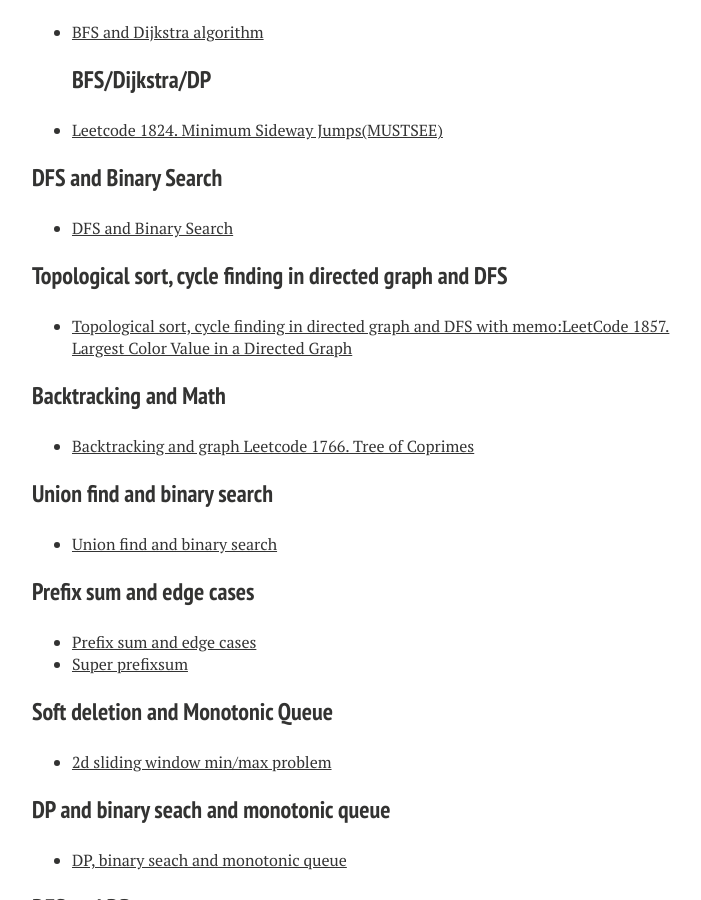
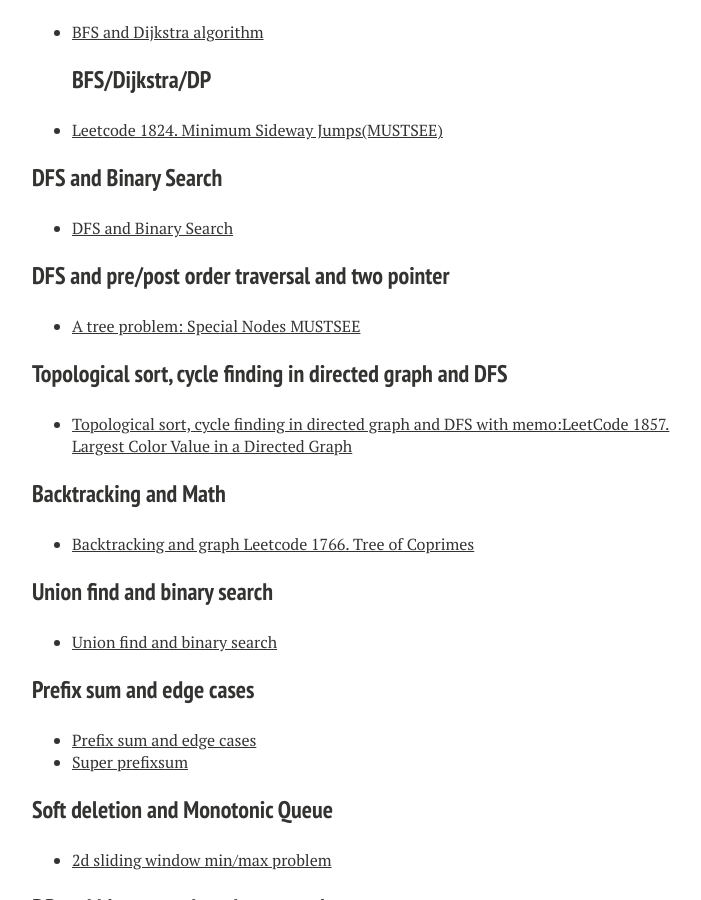
Before and after one commit to xiaokeshen/xiaokeshen.github.io, a Jekyll site: the page built from SoftwareEngineering/index.md, in a window 1280 px wide and 900 px high, scrolled down 7563 px. Shown: the whole window, without its empty margins (288-989 px from the left). Built offline with Jekyll 4.4.1, drawn with Linux system fonts in a browser that asks for light colours; nearby versions of some CDN libraries; some of the changed text lies outside the part shown.

Commit message:
Add one tree problem

```diff
--- a/SoftwareEngineering/index.md
+++ b/SoftwareEngineering/index.md
@@ -262,6 +262,9 @@
 ### DFS and Binary Search
 - [DFS and Binary Search](https://medium.com/@jim.morris.shen/bfs-and-binary-search-9c74760a34c4?source=friends_link&sk=987f61b4b5f01a4c7228e2be899ef29e)
 
+### DFS and pre/post order traversal and two pointer
+- [A tree problem: Special Nodes MUSTSEE](https://jimmy-shen.medium.com/a-tree-problem-speci-6c8208625701)
+
 ### Topological sort, cycle finding in directed graph and DFS
 - [Topological sort, cycle finding in directed graph and DFS with memo:LeetCode 1857. Largest Color Value in a Directed Graph](https://jimmy-shen.medium.com/topological-sort-cycle-finding-in-directed-graph-and-dfs-with-memo-1568d89eb99b)
 
```
